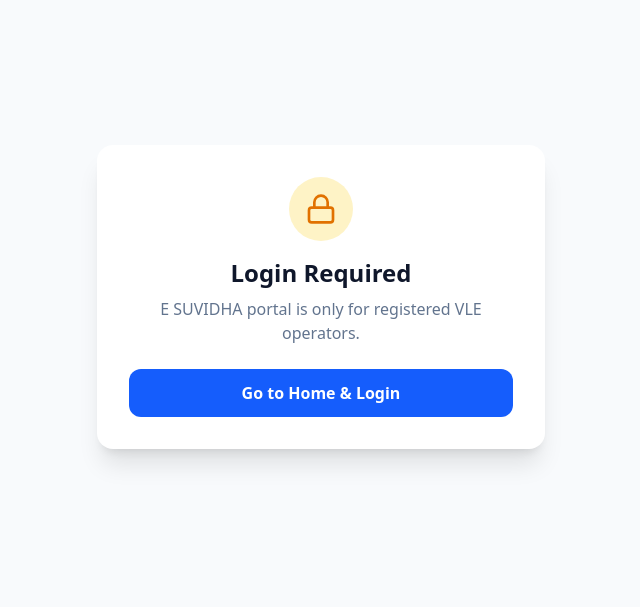
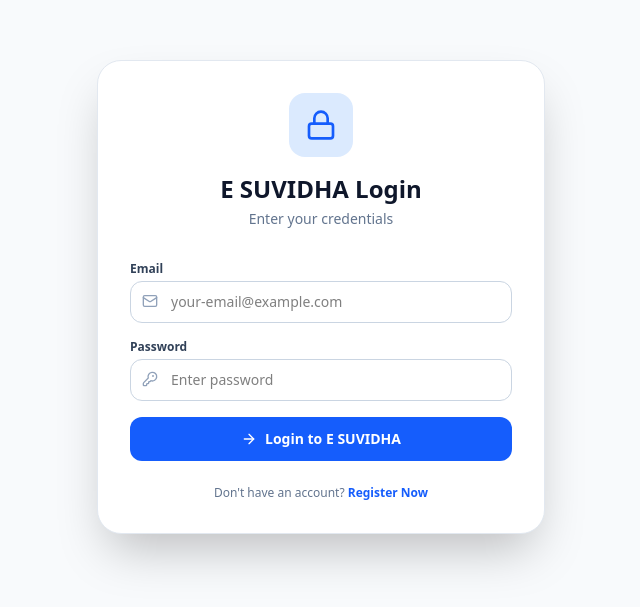
Before and after one commit to pankaj34540/999tools, a React (Vite) app: page /e-suvidha in a window 1280 px wide. Shown: the part 103-710 px from the top of the page, without its empty margins (319-959 px from the left). Built offline with nearby package versions, Linux system fonts and the light colour scheme; no server answers; the database is empty.

Commit message:
Refactor ESuvidhaPage for login and payment handling

```diff
--- a/src/pages/ESuvidhaPage.tsx
+++ b/src/pages/ESuvidhaPage.tsx
@@ -1,43 +1,43 @@
 import React, { useState } from 'react';
 import { useApp } from '../context/AppContext';
 import ESuvidhaPortal from '../components/esuvidha/ESuvidhaPortal';
-import { Lock, ShieldCheck, CreditCard, Loader2 } from 'lucide-react';
+import { Lock, Mail, KeyRound, Loader2, ArrowRight, ShieldCheck, CreditCard } from 'lucide-react';
+import { signInWithEmailAndPassword } from 'firebase/auth';
+import { auth } from '../config/firebase';
 import { doc, updateDoc } from 'firebase/firestore';
 import { db } from '../config/firebase';
 
 const ESuvidhaPage: React.FC = () => {
-  const { activeVle, vleLoggedIn, currentUser, showNotification } = useApp();
+  const { currentUser, showNotification } = useApp();
+
+  // Login State
+  const [email, setEmail] = useState('');
+  const [password, setPassword] = useState('');
   const [loading, setLoading] = useState(false);
+  const [errorMsg, setErrorMsg] = useState('');
 
-  // 1. Check if user is a VLE (Direct Access)
-  const isVleUser = currentUser?.plan === 'vle' || activeVle;
-  const hasVleAccess = (activeVle && vleLoggedIn) || isVleUser;
+  // Payment State
+  const [payLoading, setPayLoading] = useState(false);
 
-  // Agar VLE hai hi nahi, toh Login Required dikhao
-  if (!hasVleAccess) {
-    return (
-      <div className="min-h-screen flex items-center justify-center bg-slate-50 px-4">
-        <div className="bg-white p-8 rounded-2xl shadow-xl max-w-md w-full text-center">
-          <div className="w-16 h-16 bg-amber-100 rounded-full flex items-center justify-center mx-auto mb-4">
-            <Lock className="w-8 h-8 text-amber-600" />
-          </div>
-          <h1 className="text-2xl font-black text-slate-900 mb-2">Login Required</h1>
-          <p className="text-slate-500 mb-6">E SUVIDHA portal is only for registered VLE operators.</p>
-          <button
-            onClick={() => window.location.href = '/'}
-            className="w-full py-3 bg-blue-600 hover:bg-blue-700 text-white font-bold rounded-xl transition"
-          >
-            Go to Home & Login
-          </button>
-        </div>
-      </div>
-    );
+  const handleLogin = async (e: React.FormEvent) => {
+    e.preventDefault();
+    setLoading(true);
+    setErrorMsg('');
+    try {
+      await signInWithEmailAndPassword(auth, email, password);
+      showNotification('✅ Login Successful!');
+      // Page reload hoga aur dashboard dikhega
+      window.location.reload();
+    } catch (err: any) {
+      setErrorMsg('Invalid email or password. Please check your email.');
+    } finally {
+      setLoading(false);
     }
+  };
 
-  // 2. Agar VLE hai, par eSuvidhaAccess true nahi hai, toh Payment Page dikhao
-  if (currentUser && !currentUser.eSuvidhaAccess) {
   const handlePayment = async () => {
-      setLoading(true);
+    if (!currentUser) return;
+    setPayLoading(true);
     try {
       await new Promise(resolve => setTimeout(resolve, 1500));
       await updateDoc(doc(db, 'userAccounts', currentUser.id), {
@@ -50,10 +50,14 @@ const ESuvidhaPage: React.FC = () => {
       console.error(err);
       showNotification('❌ Payment failed. Try again.');
     } finally {
-        setLoading(false);
+      setPayLoading(false);
     }
   };
 
+  // 1. Agar User Login Hai (currentUser exists)
+  if (currentUser) {
+    // Agar payment nahi kiya (eSuvidhaAccess false)
+    if (!currentUser.eSuvidhaAccess) {
       return (
         <div className="min-h-screen flex items-center justify-center bg-slate-50 px-4 py-12">
           <div className="max-w-lg w-full bg-white rounded-3xl shadow-2xl overflow-hidden border border-slate-200">
@@ -71,29 +75,93 @@ const ESuvidhaPage: React.FC = () => {
               </div>
               <ul className="space-y-3 text-sm text-slate-600 bg-slate-50 p-4 rounded-xl border border-slate-100">
                 <li className="flex gap-2"><span className="text-emerald-500 font-bold">✔</span> Lifetime Access to E SUVIDHA Dashboard</li>
-              <li className="flex gap-2"><span className="text-emerald-500 font-bold">✔</span> All Government Services (PAN, Aadhaar, etc.)</li>
-              <li className="flex gap-2"><span className="text-emerald-500 font-bold">✔</span> Paid Tools & Free Tools Access</li>
-              <li className="flex gap-2"><span className="text-emerald-500 font-bold">✔</span> Wallet System for Transactions</li>
+                <li className="flex gap-2"><span className="text-emerald-500 font-bold">✔</span> All Government Services</li>
+                <li className="flex gap-2"><span className="text-emerald-500 font-bold">✔</span> Paid Tools & Free Tools</li>
+                <li className="flex gap-2"><span className="text-emerald-500 font-bold">✔</span> Wallet System</li>
               </ul>
               <button
                 onClick={handlePayment}
-              disabled={loading}
+                disabled={payLoading}
                 className="w-full py-4 bg-gradient-to-r from-blue-600 to-indigo-600 hover:from-blue-500 hover:to-indigo-500 text-white font-black text-lg rounded-xl shadow-lg transition flex items-center justify-center gap-2 disabled:opacity-70"
               >
-              {loading ? <Loader2 className="w-5 h-5 animate-spin" /> : <CreditCard className="w-5 h-5" />}
-              {loading ? 'Processing...' : 'Pay ₹139 via Cashfree'}
+                {payLoading ? <Loader2 className="w-5 h-5 animate-spin" /> : <CreditCard className="w-5 h-5" />}
+                {payLoading ? 'Processing...' : 'Pay ₹139 via Cashfree'}
               </button>
-            <p className="text-center text-[10px] text-slate-400">
-              100% Secure Payment. No hidden charges.
-            </p>
             </div>
           </div>
         </div>
       );
     }
 
-  // 3. Agar eSuvidhaAccess true hai, toh Dashboard dikhao
+    // Agar payment ho gaya hai, toh Dashboard dikhao
     return <ESuvidhaPortal />;
+  }
+
+  // 2. Agar Login Nahi Hai (Login Page)
+  return (
+    <div className="min-h-screen flex items-center justify-center bg-slate-50 px-4">
+      <div className="bg-white p-8 rounded-3xl shadow-2xl max-w-md w-full border border-slate-200">
+        <div className="text-center mb-8">
+          <div className="w-16 h-16 bg-blue-100 rounded-2xl flex items-center justify-center mx-auto mb-4">
+            <Lock className="w-8 h-8 text-blue-600" />
+          </div>
+          <h1 className="text-2xl font-black text-slate-900 mb-1">E SUVIDHA Login</h1>
+          <p className="text-sm text-slate-500">Enter your credentials</p>
+        </div>
+
+        <form onSubmit={handleLogin} className="space-y-4">
+          <div>
+            <label className="block text-xs font-bold text-slate-700 mb-1">Email</label>
+            <div className="relative">
+              <Mail className="w-4 h-4 absolute left-3 top-3 text-slate-400" />
+              <input
+                type="email"
+                required
+                value={email}
+                onChange={(e) => setEmail(e.target.value)}
+                placeholder="your-email@example.com"
+                className="w-full pl-10 pr-4 py-2.5 border border-slate-300 rounded-xl focus:ring-2 focus:ring-blue-500 outline-none text-sm"
+              />
+            </div>
+          </div>
+
+          <div>
+            <label className="block text-xs font-bold text-slate-700 mb-1">Password</label>
+            <div className="relative">
+              <KeyRound className="w-4 h-4 absolute left-3 top-3 text-slate-400" />
+              <input
+                type="password"
+                required
+                value={password}
+                onChange={(e) => setPassword(e.target.value)}
+                placeholder="Enter password"
+                className="w-full pl-10 pr-4 py-2.5 border border-slate-300 rounded-xl focus:ring-2 focus:ring-blue-500 outline-none text-sm"
+              />
+            </div>
+          </div>
+
+          {errorMsg && (
+            <div className="bg-rose-50 text-rose-700 text-xs p-3 rounded-lg border border-rose-200">
+              {errorMsg}
+            </div>
+          )}
+
+          <button
+            type="submit"
+            disabled={loading}
+            className="w-full py-3 bg-blue-600 hover:bg-blue-700 text-white font-bold rounded-xl transition flex items-center justify-center gap-2 text-sm"
+          >
+            {loading ? <Loader2 className="w-4 h-4 animate-spin" /> : <ArrowRight className="w-4 h-4" />}
+            {loading ? 'Logging in...' : 'Login to E SUVIDHA'}
+          </button>
+        </form>
+
+        <div className="mt-6 text-center text-xs text-slate-500">
+          Don't have an account? <a href="/" className="text-blue-600 font-bold hover:underline">Register Now</a>
+        </div>
+      </div>
+    </div>
+  );
 };
 
 export default ESuvidhaPage;
```
Lines whose indentation alone changed are shown as unchanged.
